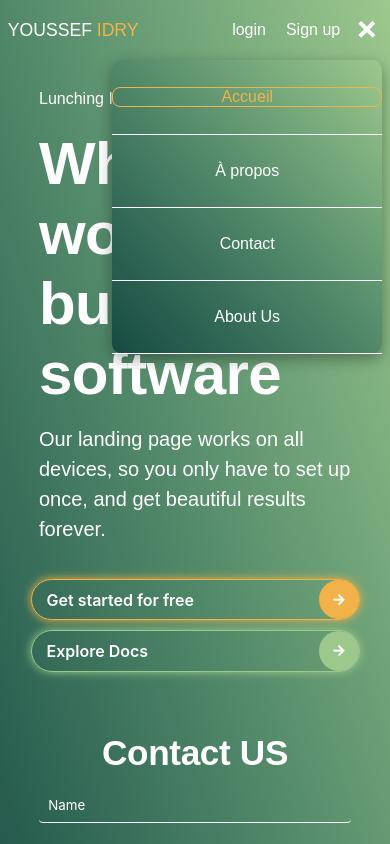
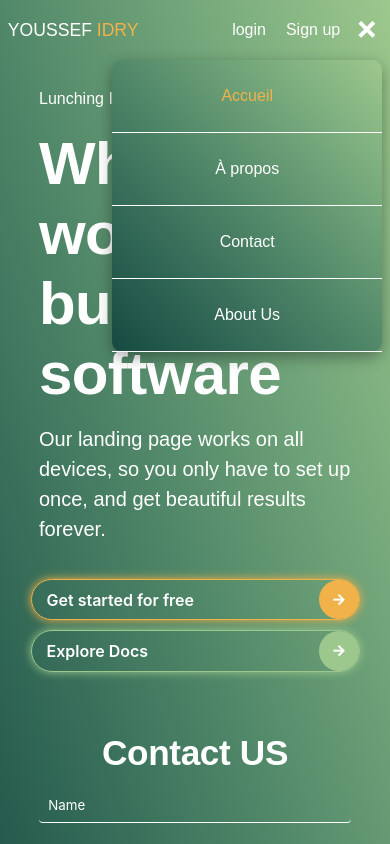
Before and after one commit to Youssefidry/Joseph-Lee.io, a plain HTML site: page index.html in a window 390 px wide. Both pictures are taken after a click on the element 366 px from the left and 30 px from the top of the page. Shown: the top 844 px of the page. Drawn offline with nearby package versions, Linux system fonts and the light colour scheme.

Commit message:
Add files via upload

```diff
--- a/style.css
+++ b/style.css
@@ -263,7 +263,11 @@ ul.menu.open {
     }
 
 }
+
 @media (max-width : 1090px){
+    .active {
+        border: none;
+    }
     #menu-icon{
         display: block;
     }
```
